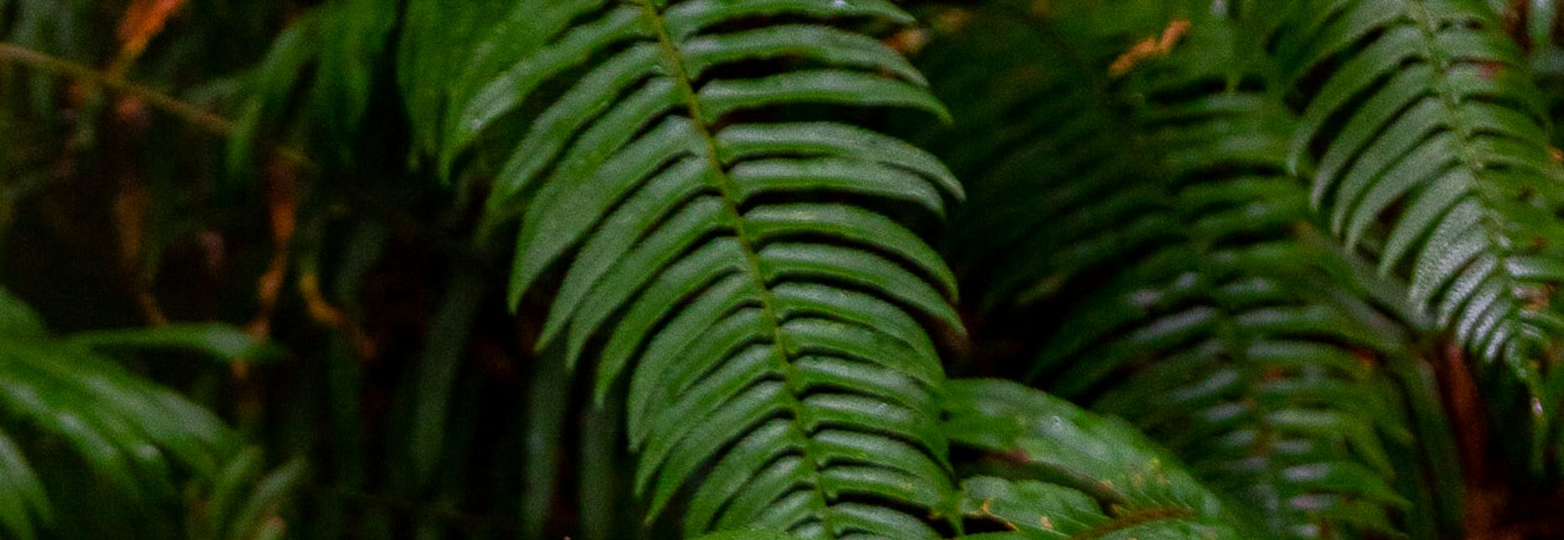
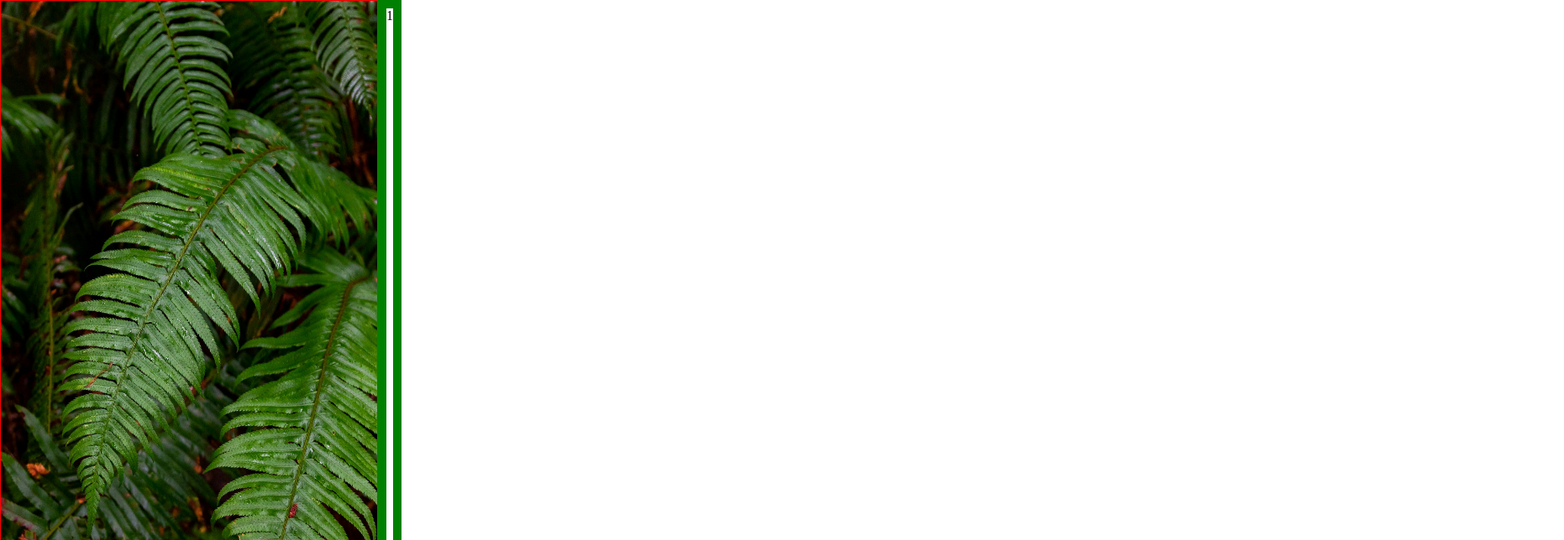
Before and after one commit to zakingslayerv22/odin-signup-form, a plain HTML site: page index.html in a window 1280 px wide. Shown: the top 644 px of the page at 84% size, 1862 px wide, since content can reach past the window. Drawn offline with Linux system fonts and the light colour scheme.

Commit message:
Start adding basic markup and styling
Change the class names of the first and
second divs. Add 2 more divs in the
`.rhs-container` for the `.introduction`
and the `signup-form`.

Give the `#container` a display of flex and
try to tame the height and width of the
main sidebar-image.

```diff
--- a/index.html
+++ b/index.html
@@ -9,11 +9,13 @@
 </head>
 <body>
     <div id="container">
-        <div class="image-container">
-            <img src="images/side-image.jpg" alt="side-image">
+        <div class="sidebar-container">
+            <img src="images/side-image.jpg" alt="sidebar-image">
         </div>
 
-        <div class="righthand-container">
+        <div class="rhs-container">
+            <div class="introduction">1</div>
+            <div class="signup-form"></div>
 
         </div>
     </div>
--- a/style.css
+++ b/style.css
@@ -5,17 +5,24 @@
 
 * {
     box-sizing: border-box;
-    margin: 0;
-    padding: 0;
+    margin: 0; padding: 0;
+
 }
 
-/* .image-container {
-    width: 100%;
-    height: 100%;
+#container {
+    display: flex;
 }
 
-img {
-    max-width: 40%;
-    height: 100%;
-    overflow: hidden;
-} */
+
+.sidebar-container {
+    border: 1px solid red;
+}
+
+.sidebar-container > img[alt="sidebar-image"] {
+    max-width: 35vw;
+    height: 100vh;
+}
+
+.rhs-container {
+    border: 10px solid green;
+}
```
